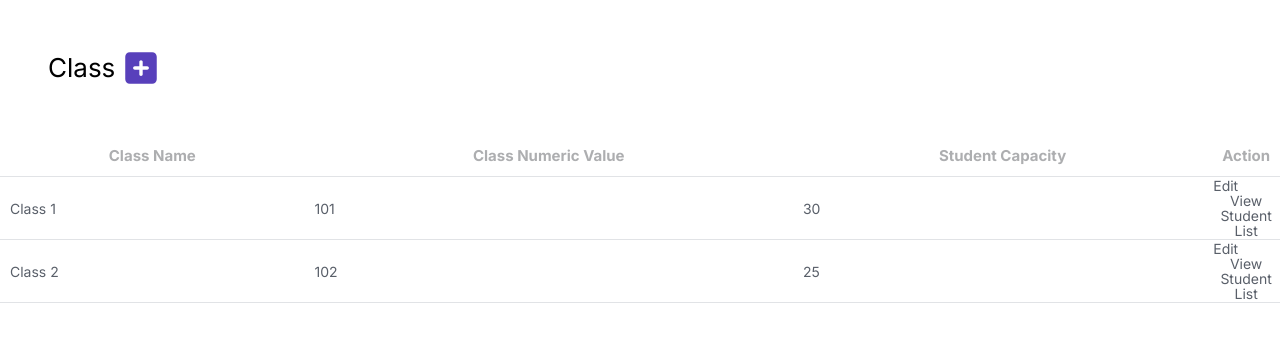
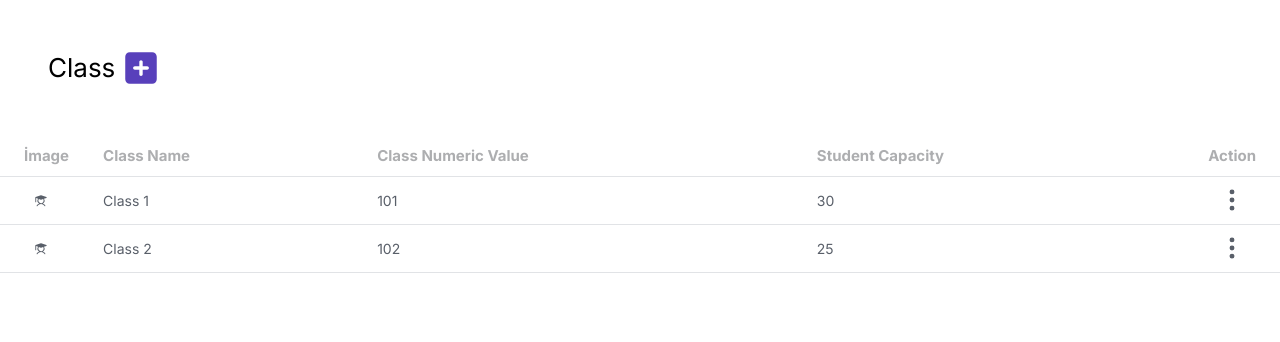
Before and after one commit to gokcetasci/Classroom-Management-System, a Next.js app: page /class in a window 1280 px wide. Shown: the top 342 px of the page. Built offline with nearby package versions, Linux system fonts and the light colour scheme.

Commit message:
styles added

```diff
--- a/components/classlistpage/index.js
+++ b/components/classlistpage/index.js
@@ -1,9 +1,12 @@
 "use client";
-import React, { useEffect, useState } from 'react';
-import useStore from '@/utils/store';
-import EditPopUp from '../editpopup';
-import ViewStudentList from '../studentlist';
-
+import React, { useEffect, useState } from "react";
+import useStore from "@/utils/store";
+import EditPopUp from "../editpopup";
+import ViewStudentList from "../studentlist";
+import { BsThreeDotsVertical } from "react-icons/bs";
+import { FaEdit } from "react-icons/fa";
+import { FaList } from "react-icons/fa";
+import { PiStudentFill } from "react-icons/pi";
 const ClassListPage = () => {
   const { classes, addStudent, deleteStudent } = useStore();
   const [currentClass, setCurrentClass] = useState(null);
@@ -27,43 +30,117 @@ const ClassListPage = () => {
     setCurrentClass(null);
   };
 
+  const [dropdownOpen, setDropdownOpen] = useState(null);
 
+  const handleDropdownToggle = (classId) => {
+    setDropdownOpen(dropdownOpen === classId ? null : classId);
+  };
+
+  const handleDropdownSelect = (action, classId) => {
+    setDropdownOpen(null);
+    if (action === "edit") {
+      handleEditClick(classId);
+    } else if (action === "view") {
+      handleViewStudentList(classId);
+    }
+  };
   return (
     <div>
       <div>
         {currentClass ? (
-
-           <ViewStudentList
-            classInfo={classes.find((classInfo) => classInfo.id === currentClass)}
-            onDeleteStudent={(studentId) => deleteStudent(currentClass, studentId)}
-            onAddStudent={(studentName) => addStudent(currentClass, studentName)}
+          <ViewStudentList
+            classInfo={classes.find(
+              (classInfo) => classInfo.id === currentClass
+            )}
+            onDeleteStudent={(studentId) =>
+              deleteStudent(currentClass, studentId)
+            }
+            onAddStudent={(studentName) =>
+              addStudent(currentClass, studentName)
+            }
             onBackToClassList={handleBackToClassList}
           />
-
         ) : (
           <>
-            <div className='container mx-auto'>
+            <div className="container mx-auto ">
               <table className="table-auto border-collapse  border-b border-tableborder w-full ">
                 <thead>
-                  <tr className='text-tablehead text-[15px] font-semibold leading-[21px] '>
-                    <th className='border-b border-tableborder p-[10px]'>Class Name</th>
-                    <th className='border-b border-tableborder p-[10px]'>Class Numeric Value</th>
-                    <th className='border-b border-tableborder p-[10px]'>Student Capacity</th>
-                    <th className='border-b border-tableborder p-[10px] w-[40px]'>Action</th>
+                  <tr className="text-tablehead text-[15px] font-semibold leading-[21px] ">
+                  <th className="border-b border-tableborder p-[10px] text-center w-[60px] px-6">
+                      İmage
+                    </th>
+                    <th className="border-b border-tableborder p-[10px] text-left">
+                      Class Name
+                    </th>
+                    <th className="border-b border-tableborder p-[10px] text-left">
+                      Class Numeric Value
+                    </th>
+                    <th className="border-b border-tableborder p-[10px] text-left">
+                      Student Capacity
+                    </th>
+                    <th className="border-b border-tableborder p-[10px] w-[40px] px-6">
+                      Action
+                    </th>
                   </tr>
                 </thead>
-                <tbody className='text-tablepcolor text-[14px] leading-[15px] font-normal '>
+                <tbody className="text-tablepcolor text-[14px] leading-[15px] font-normal w-full ">
                   {classes.map((classInfo) => (
-                    <tr key={classInfo.id}>
-                      <td className='border-b border-tableborder py-4 px-[10px]'>{classInfo.name}</td>
-                      <td className='border-b border-tableborder py-4 px-[10px]'>{classInfo.numericName}</td>
-                      <td className='border-b border-tableborder py-4 px-[10px]'>{classInfo.capacity}</td>
-                      <td className='border-b border-tableborder text-tablepcolor'>
-                      <button onClick={() => handleEditClick(classInfo.id)}>
-                            Edit
-                          </button>
-                          <button onClick={() => handleViewStudentList(classInfo.id)}>View Student List</button>
+                    <tr key={classInfo.id} >
+                      <td className="border-b border-tableborder py-4 px-[10px]">
+                      <PiStudentFill className="ml-6"/>
+                      </td>
+                      <td className="border-b border-tableborder py-4 px-[10px]">
+                        {classInfo.name}
+                      </td>
+                      <td className="border-b border-tableborder py-4 px-[10px]">
+                        {classInfo.numericName}
+                      </td>
+                      <td className="border-b border-tableborder py-4 px-[10px]">
+                        {classInfo.capacity}
+                      </td>
+                      <td className="border-b border-tableborder text-tablepcolor">
+                        <div className="relative inline-block flex items-center justify-center  ">
+                          <div>
+                            <button
+                              type="button"
+                              className="inline-flex text-tablepcolor"
+                              onClick={() => handleDropdownToggle(classInfo.id)}
+                            >
+                              <BsThreeDotsVertical className="fill-tablepcolor w-[26px] h-[26px] " />
+                            </button>
+                          </div>
 
+                          {dropdownOpen === classInfo.id && (
+                            <div
+                              className="origin-top-right absolute right-0 mt-2 w-48 rounded-md shadow-lg bg-white ring-1 ring-black ring-opacity-5 z-10"
+                              role="menu"
+                              aria-orientation="vertical"
+                              aria-labelledby="options-menu"
+                            >
+                              <div className="py-1" role="none">
+                                <button
+                                  className="block p-[10px] flex flex-row items-center text-[15px]"
+                                  role="menuitem"
+                                  onClick={() =>
+                                    handleDropdownSelect("edit", classInfo.id)
+                                  }
+                                >
+                                  <FaEdit className="mr-2 w-4 h-4"/>
+                                  Edit
+                                </button>
+                                <button
+                                  className="block p-[10px] flex flex-row items-center text-[15px]"
+                                  onClick={() =>
+                                    handleDropdownSelect("view", classInfo.id)
+                                  }
+                                >
+                                  <FaList className="mr-2 w-4 h-4" />
+                                  View Student List
+                                </button>
+                              </div>
+                            </div>
+                          )}
+                        </div>
                       </td>
                     </tr>
                   ))}
@@ -74,7 +151,9 @@ const ClassListPage = () => {
         )}
         {showEditPopUp && (
           <EditPopUp
-            classInfo={classes.find((classInfo) => classInfo.id === editClassId)}
+            classInfo={classes.find(
+              (classInfo) => classInfo.id === editClassId
+            )}
             onClose={() => setShowEditPopUp(false)}
           />
         )}
```
